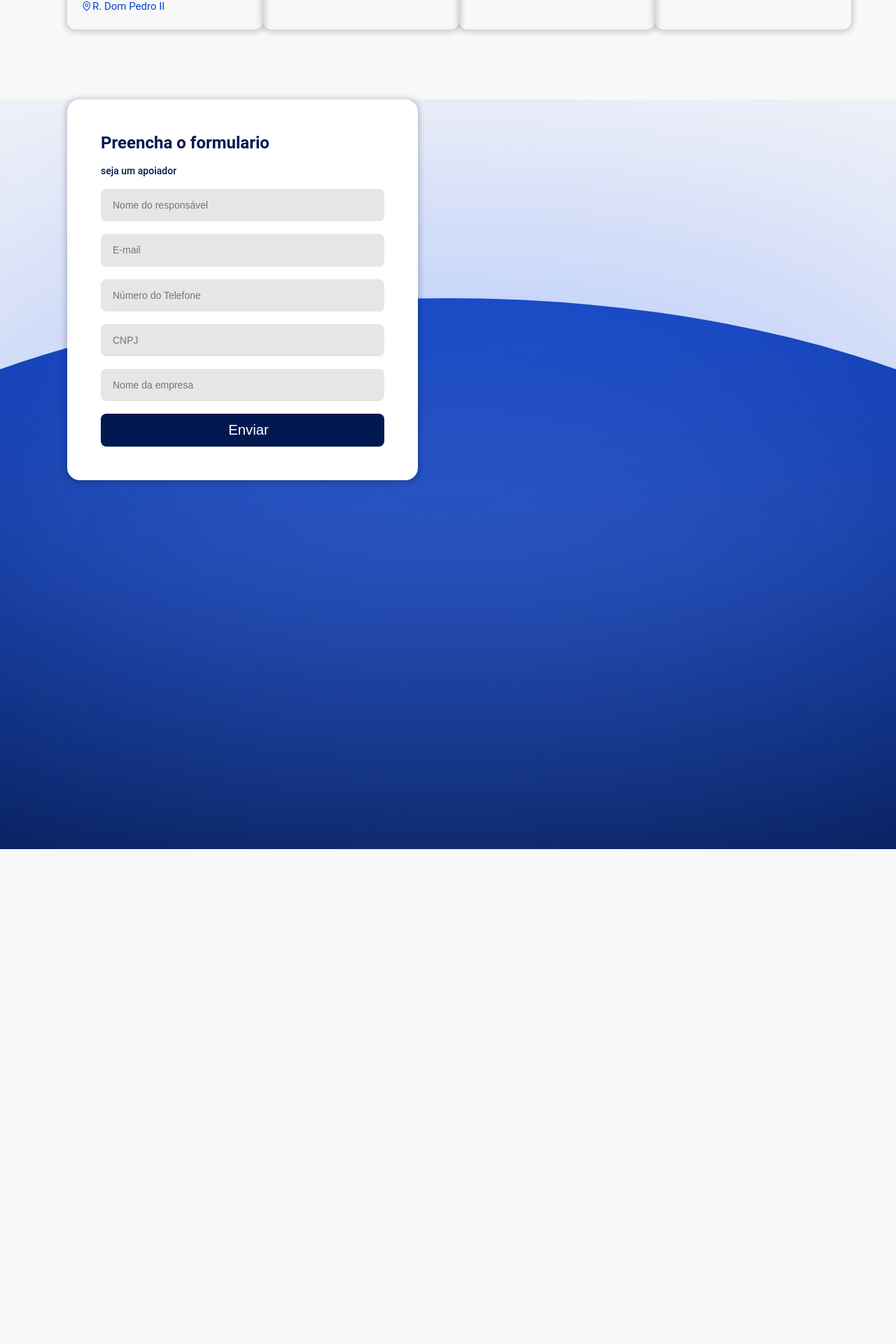
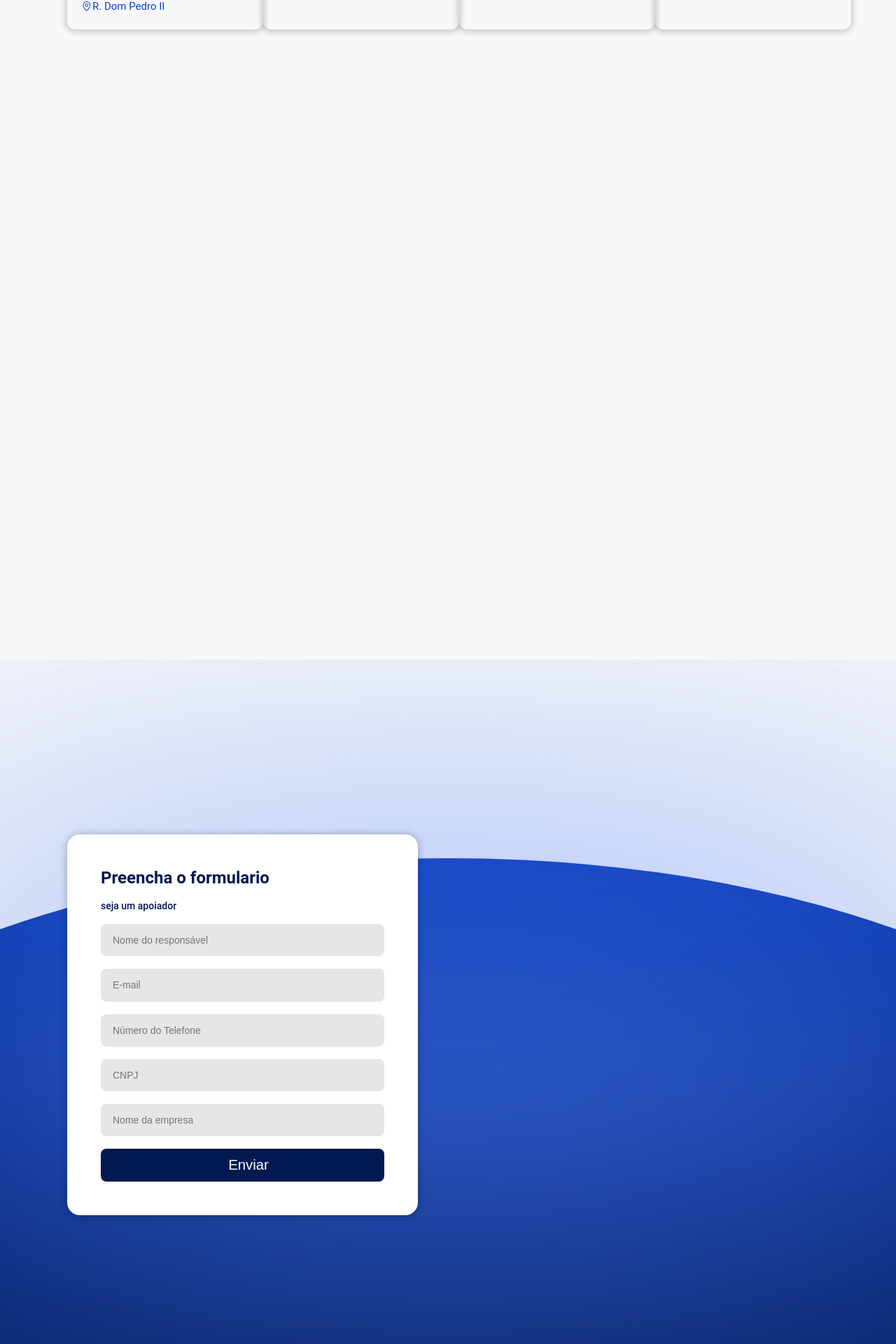
Before and after one commit to EmanuelJovito/hackadoido, a Next.js app: page / in a window 1280 px wide. Shown: the part 1851-3771 px from the top of the page at 70% size. Before the commit the page ends 3064 px from the top, so only its background shows below. Built offline with nearby package versions, Linux system fonts and the light colour scheme.

Commit message:
formulario 70% pronto

```diff
--- a/src/presentation/modules/FormSection/FormSection.tsx
+++ b/src/presentation/modules/FormSection/FormSection.tsx
@@ -2,10 +2,12 @@
 import * as S from "./FormsSection.styled";
 import { Form } from "./components/Form/Form";
 import { Wrapper } from "@/presentation/shared/components/layout/Wrapper/Wrapper";
+import Efect from "@/../public/effects (1).svg";
 export function FormSection() {
   return (
     <S.Main>
       <Wrapper>
+        <S.BackgroundCircle src={Efect} alt="" />
         <Form />
       </Wrapper>
     </S.Main>
--- a/src/presentation/modules/FormSection/FormsSection.styled.ts
+++ b/src/presentation/modules/FormSection/FormsSection.styled.ts
@@ -1,7 +1,21 @@
 import { styled } from "styled-components";
+import Image from "next/image";
 
 export const Main = styled.main`
   margin-top: 10rem;
   width: 100vw;
   height: 100vh;
+  display: flex;
+  align-items: end;
 `;
+export const BackgroundCircle = styled(Image)`
+  position: absolute;
+  top: 100;
+  left: 0;
+  object-fit: cover;
+  width: 100%;
+  z-index: -1;
+  @media (max-width: 768px) {
+    overflow: hidden;
+  }
+`;
--- a/src/presentation/modules/FormSection/components/Form/Form.styled.ts
+++ b/src/presentation/modules/FormSection/components/Form/Form.styled.ts
@@ -1,18 +1,7 @@
 "use client";
 
 import { styled } from "styled-components";
-import Image from "next/image";
-export const BackgroundCircle = styled(Image)`
-  position: absolute;
-  bottom: 100;
-  left: 0;
-  object-fit: cover;
-  width: 100%;
-  z-index: -1;
-  @media (max-width: 768px) {
-    overflow: hidden;
-  }
-`;
+
 export const Title = styled.h1`
   font-size: 2.4rem;
   font-weight: 700;
@@ -29,7 +18,9 @@ export const Container = styled.section`
 `;
 
 export const Form = styled.form`
-  margin-top: 10rem;
+  position: absolute;
+  margin-top: 25rem;
+  right: 2;
   display: flex;
   flex-direction: column;
   gap: 1.1rem;
--- a/src/presentation/modules/FormSection/components/Form/Form.tsx
+++ b/src/presentation/modules/FormSection/components/Form/Form.tsx
@@ -1,10 +1,8 @@
 import * as S from "./Form.styled";
-import Efect from "@/../public/effects (1).svg";
 
 export function Form() {
   return (
     <S.Container>
-      <S.BackgroundCircle src={Efect} alt="" />
       <S.Form>
         <S.Title>Preencha o formulario</S.Title>
         <S.Span>seja um apoiador</S.Span>
```
